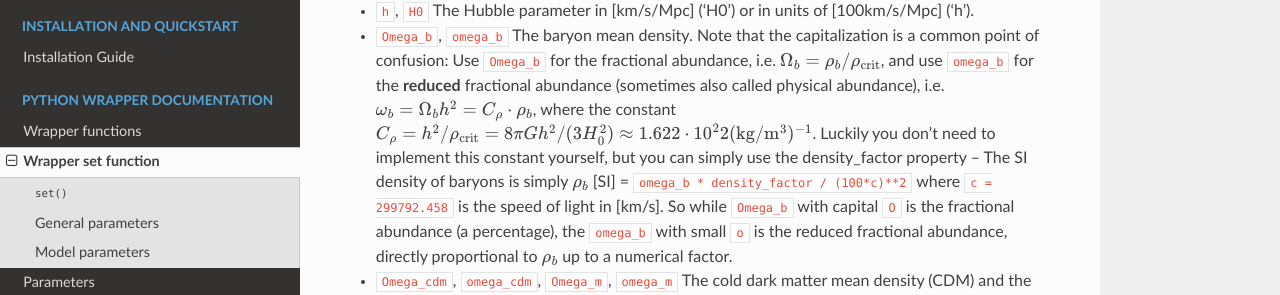
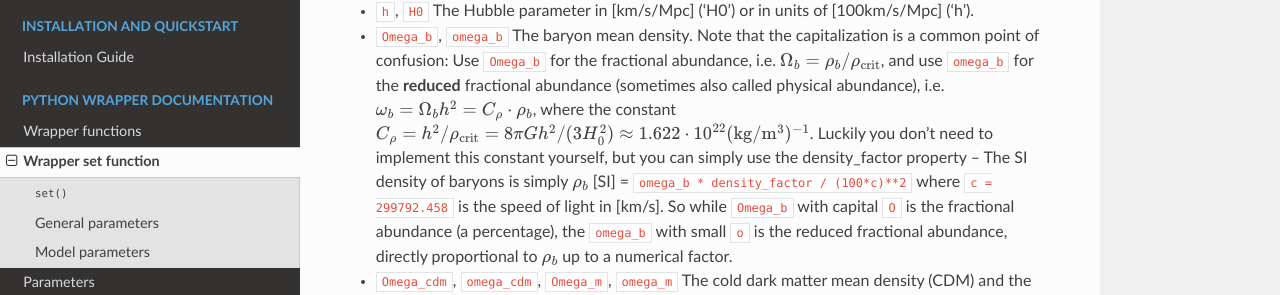
Before and after one commit to schoeneberg/class-code-documentation, a Sphinx documentation site: the page built from docs/wrapper_set.rst, in a window 1280 px wide and 900 px high, scrolled down 1797 px. Shown: the part 136-431 px from the top of the window. Built offline with Sphinx 7.4.7 and the Read the Docs theme 3.1.0, drawn with Linux system fonts in a browser that asks for light colours; pages that are not in the unit, such as notebooks, are missing from menus.

```diff
--- a/docs/wrapper_set.rst
+++ b/docs/wrapper_set.rst
@@ -64,7 +64,7 @@ Model parameters
   The Hubble parameter in [km/s/Mpc] ('H0') or in units of [100km/s/Mpc] ('h').
 
 * ``Omega_b``, ``omega_b``
-  The baryon mean density. Note that the capitalization is a common point of confusion: Use ``Omega_b`` for the fractional abundance, i.e. :math:`\Omega_b = \rho_b/\rho_\mathrm{crit}`, and use ``omega_b`` for the **reduced** fractional abundance (sometimes also called physical abundance), i.e. :math:`\omega_b = \Omega_b h^2 = C_\rho \cdot \rho_b`, where the constant :math:`C_\rho = h^2/\rho_\mathrm{crit} = 8\pi G h^2/(3 H_0^2) \approx 1.622 \cdot 10^22 (\mathrm{kg}/\mathrm{m}^3)^{-1}`. Luckily you don't need to implement this constant yourself, but you can simply use the :ref:`density_factor` property -- The SI density of baryons is simply :math:`\rho_b` [SI] = ``omega_b * density_factor / (100*c)**2`` where ``c = 299792.458`` is the speed of light in [km/s]. So while ``Omega_b`` with capital ``O`` is the fractional abundance (a percentage), the ``omega_b`` with small ``o`` is the reduced fractional abundance, directly proportional to :math:`\rho_b` up to a numerical factor.
+  The baryon mean density. Note that the capitalization is a common point of confusion: Use ``Omega_b`` for the fractional abundance, i.e. :math:`\Omega_b = \rho_b/\rho_\mathrm{crit}`, and use ``omega_b`` for the **reduced** fractional abundance (sometimes also called physical abundance), i.e. :math:`\omega_b = \Omega_b h^2 = C_\rho \cdot \rho_b`, where the constant :math:`C_\rho = h^2/\rho_\mathrm{crit} = 8\pi G h^2/(3 H_0^2) \approx 1.622 \cdot 10^{22} (\mathrm{kg}/\mathrm{m}^3)^{-1}`. Luckily you don't need to implement this constant yourself, but you can simply use the :ref:`density_factor` property -- The SI density of baryons is simply :math:`\rho_b` [SI] = ``omega_b * density_factor / (100*c)**2`` where ``c = 299792.458`` is the speed of light in [km/s]. So while ``Omega_b`` with capital ``O`` is the fractional abundance (a percentage), the ``omega_b`` with small ``o`` is the reduced fractional abundance, directly proportional to :math:`\rho_b` up to a numerical factor.
 
 * ``Omega_cdm``, ``omega_cdm``, ``Omega_m``, ``omega_m``
   The cold dark matter mean density (CDM) and the total non-relativistic mean density (m). These are defined as ``Omega_b`` above, just for CDM or m instead of baryons. Note that this also means that e.g. ``Omega_m`` is the fractional abundance of non-relativistic matter, and ``omega_m`` is the reduced fractional abundance. You can either specify the amount of cold dark matter (CDM), or specify the total amount of non-relativistic matter (m). In the latter case we compute the amount of cold dark matter by substracting from the total requested non-relativistic matter the other contributions like baryons (b) and massive neutrinos (ncdm).
```
